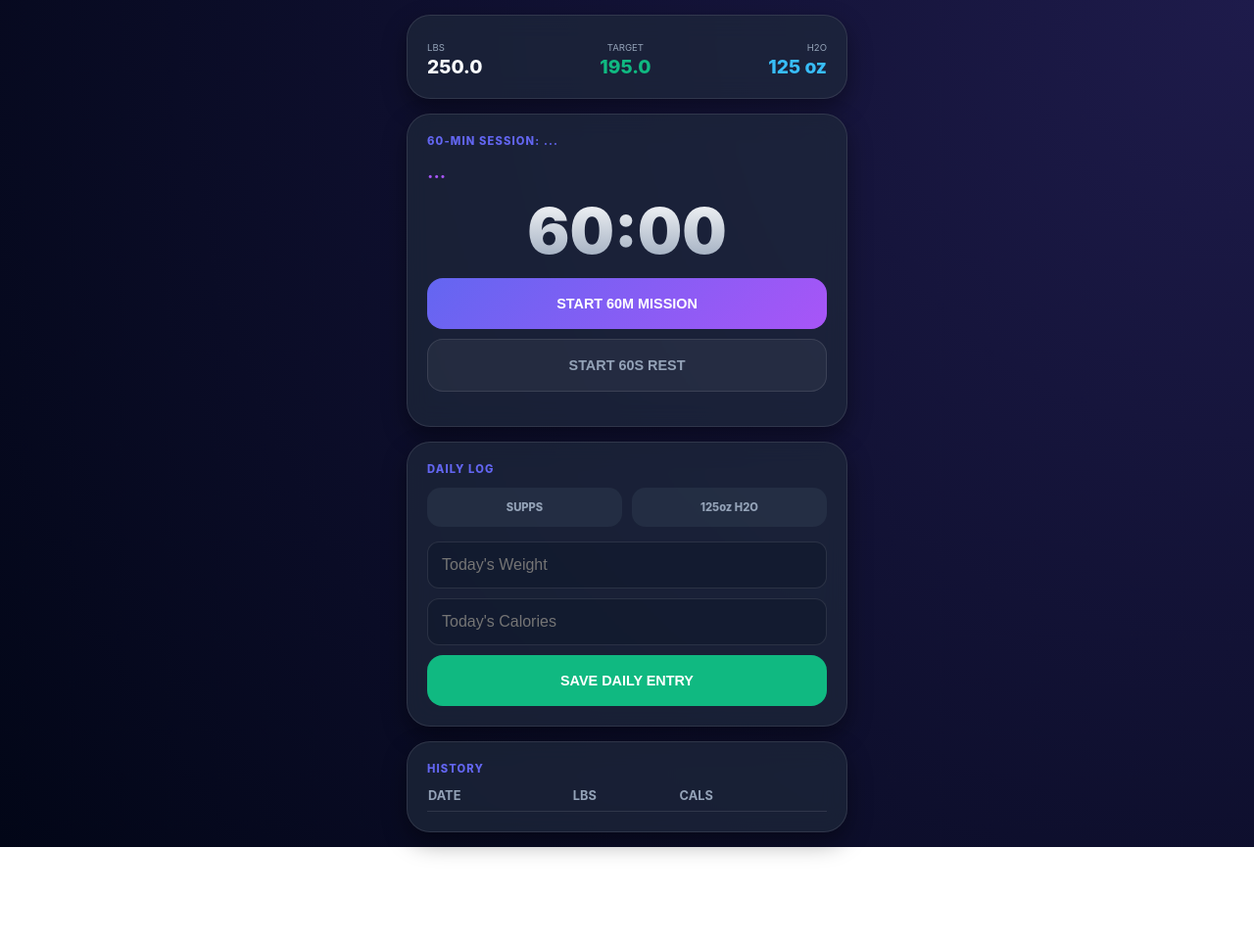
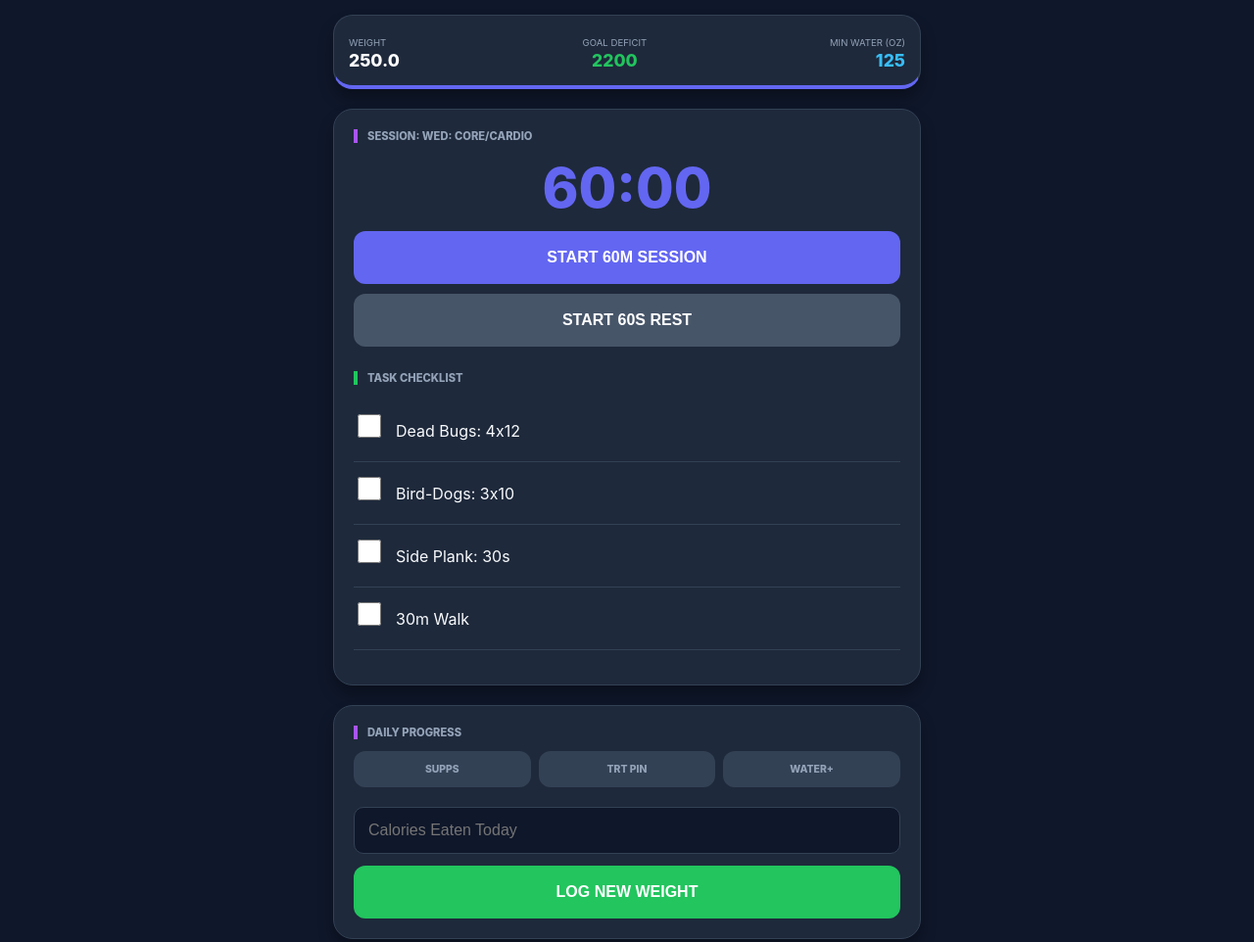
Before and after one commit to jordyrhiner-rgb/Project195lbs, a plain HTML site: page index.html in a window 1280 px wide. Shown: the whole page at 98% size. Before the commit the page ends 865 px from the top, so only its background shows below. Drawn offline with Linux system fonts and the light colour scheme.

Commit message:
Update index.html

```diff
--- a/index.html
+++ b/index.html
@@ -1,128 +1,163 @@
+
 <!DOCTYPE html>
 <html lang="en">
 <head>
     <meta charset="UTF-8">
     <meta name="viewport" content="width=device-width, initial-scale=1.0, maximum-scale=1.0, user-scalable=no">
-    <title>P195: Elite Protocol</title>
+    <title>P195: Elite Tracker</title>
     <style>
-        :root { --bg: #020617; --card: rgba(30, 41, 59, 0.7); --primary: #6366f1; --nerve: #a855f7; --cali: #10b981; --text: #f8fafc; }
-        body { font-family: -apple-system, system-ui, sans-serif; background: radial-gradient(circle at top right, #1e1b4b, #020617); color: var(--text); margin: 0; padding: 15px; min-height: 100vh; display: flex; flex-direction: column; align-items: center; }
-        .dashboard { width: 100%; max-width: 450px; display: flex; flex-direction: column; gap: 15px; }
-        .card { background: var(--card); backdrop-filter: blur(12px); border-radius: 24px; padding: 20px; border: 1px solid rgba(255,255,255,0.1); box-shadow: 0 10px 25px rgba(0,0,0,0.4); }
-        .tile-header { font-weight: 800; text-transform: uppercase; font-size: 0.7rem; letter-spacing: 0.1em; color: var(--primary); margin-bottom: 12px; }
-        .timer-display { font-size: 4rem; font-weight: 900; text-align: center; margin: 10px 0; background: linear-gradient(to bottom, #fff, #94a3b8); -webkit-background-clip: text; -webkit-text-fill-color: transparent; }
-        .btn { width: 100%; padding: 18px; border: none; border-radius: 16px; font-weight: 800; cursor: pointer; text-transform: uppercase; font-size: 0.9rem; transition: 0.2s; }
-        .btn-primary { background: linear-gradient(135deg, var(--primary), var(--nerve)); color: white; }
-        .btn-secondary { background: rgba(255,255,255,0.05); color: #94a3b8; border: 1px solid rgba(255,255,255,0.1); margin-top: 10px; }
+        :root { --bg: #0f172a; --card: #1e293b; --primary: #6366f1; --nerve: #a855f7; --cali: #22c55e; --text: #f8fafc; }
+        body { font-family: -apple-system, system-ui, sans-serif; background: var(--bg); color: var(--text); margin: 0; padding: 15px; }
+        .dashboard { max-width: 600px; margin: auto; display: flex; flex-direction: column; gap: 20px; }
+        .card { background: var(--card); border-radius: 20px; padding: 20px; border: 1px solid #334155; box-shadow: 0 10px 15px rgba(0,0,0,0.3); }
+        .tile-header { font-weight: 800; text-transform: uppercase; font-size: 0.7rem; color: #94a3b8; margin-bottom: 12px; border-left: 4px solid var(--nerve); padding-left: 10px; }
+        .timer-display { font-size: 3.5rem; font-weight: 800; text-align: center; color: var(--primary); margin: 10px 0; }
+        .habit-grid { display: grid; grid-template-columns: repeat(3, 1fr); gap: 8px; margin-bottom: 20px; }
+        .habit-box { background: #334155; padding: 10px; border-radius: 12px; text-align: center; font-size: 0.65rem; font-weight: 800; cursor: pointer; border: 2px solid transparent; color: #94a3b8; }
+        .habit-box.active { background: #4c1d95; border-color: var(--nerve); color: white; }
         .checklist { list-style: none; padding: 0; margin: 15px 0; }
-        .checklist li { background: rgba(15, 23, 42, 0.4); margin-bottom: 8px; padding: 14px; border-radius: 14px; display: flex; align-items: center; gap: 12px; border: 1px solid rgba(255,255,255,0.05); font-size: 0.9rem; }
-        .habit-grid { display: grid; grid-template-columns: 1fr 1fr; gap: 10px; margin-bottom: 15px; }
-        .habit-box { background: rgba(51, 65, 85, 0.4); padding: 12px; border-radius: 14px; text-align: center; font-size: 0.7rem; font-weight: 800; cursor: pointer; color: #94a3b8; border: 1px solid transparent; }
-        .habit-box.active { background: rgba(99, 102, 241, 0.2); border-color: var(--primary); color: white; }
-        input { width: 100%; padding: 14px; border-radius: 12px; border: 1px solid rgba(255,255,255,0.1); background: rgba(15, 23, 42, 0.5); color: white; font-size: 1rem; margin-bottom: 10px; box-sizing: border-box; }
-        .history-list { font-size: 0.8rem; color: #94a3b8; width: 100%; border-collapse: collapse; }
-        .history-list th { text-align: left; padding-bottom: 8px; border-bottom: 1px solid rgba(255,255,255,0.1); }
-        .history-list td { padding: 8px 0; border-bottom: 1px solid rgba(255,255,255,0.05); }
+        .checklist li { display: flex; align-items: center; gap: 12px; padding: 12px 0; border-bottom: 1px solid #334155; font-size: 1rem; }
+        .checklist input[type="checkbox"] { width: 24px; height: 24px; flex-shrink: 0; }
+        input { width: 100%; padding: 14px; margin-bottom: 12px; border-radius: 10px; border: 1px solid #334155; background: #0f172a; color: white; font-size: 16px; box-sizing: border-box; }
+        .btn { width: 100%; padding: 18px; border: none; border-radius: 12px; font-weight: 800; cursor: pointer; background: var(--primary); color: white; text-transform: uppercase; font-size: 1rem; transition: 0.2s; }
+        .btn:disabled { opacity: 0.5; cursor: not-allowed; }
+        .stat-val { font-size: 1.4rem; font-weight: 800; color: var(--cali); }
     </style>
 </head>
 <body>
 
 <div class="dashboard">
-    <div class="card">
-        <div style="display:flex; justify-content: space-between; align-items: center;">
-            <div><small style="color:#94a3b8; font-size:0.6rem;">LBS</small><div id="currWeight" style="font-size:1.2rem; font-weight:800;">250.0</div></div>
-            <div style="text-align:center;"><small style="color:#94a3b8; font-size:0.6rem;">TARGET</small><div style="font-size:1.2rem; font-weight:800; color:var(--cali);">195.0</div></div>
-            <div style="text-align:right;"><small style="color:#94a3b8; font-size:0.6rem;">H2O</small><div style="font-size:1.2rem; font-weight:800; color:#38bdf8;">125 oz</div></div>
+    <div class="card" style="padding: 15px; display: flex; justify-content: space-between; align-items: center; border-bottom: 4px solid var(--primary);">
+        <div>
+            <small style="color:#94a3b8; font-size:0.6rem;">WEIGHT</small>
+            <div class="stat-val" style="color:white; font-size: 1.1rem;" id="currWeight">250.0</div>
+        </div>
+        <div style="text-align:center;">
+            <small style="color:#94a3b8; font-size:0.6rem;">GOAL DEFICIT</small>
+            <div class="stat-val" style="font-size: 1.1rem;">2200</div>
+        </div>
+        <div style="text-align:right;">
+            <small style="color:#94a3b8; font-size:0.6rem;">MIN WATER (OZ)</small>
+            <div class="stat-val" style="color:#38bdf8; font-size: 1.1rem;">125</div>
         </div>
     </div>
 
     <div class="card">
-        <div class="tile-header">60-MIN SESSION: <span id="dayLabel">...</span></div>
-        <h2 id="rTitle" style="margin: 0; font-size: 1.2rem; color: var(--nerve);">...</h2>
+        <div class="tile-header">Session: <span id="rTitle">Loading...</span></div>
         <div class="timer-display" id="timer">60:00</div>
-        <button class="btn btn-primary" onclick="toggleTimer()" id="tBtn">Start 60m Mission</button>
-        <button class="btn btn-secondary" id="restBtn" onclick="startRest()">Start 60s Rest</button>
+
+        <button class="btn" onclick="toggleTimer()" id="tBtn">Start 60m Session</button>
+        <button class="btn" id="restBtn" onclick="startRest()" style="background:#475569; margin-top:10px;">Start 60s Rest</button>
+
+        <div class="tile-header" style="border-color: var(--cali); margin-top:25px;">Task Checklist</div>
         <ul id="checkList" class="checklist"></ul>
     </div>
 
     <div class="card">
-        <div class="tile-header">DAILY LOG</div>
+        <div class="tile-header">Daily Progress</div>
         <div class="habit-grid">
-            <div class="habit-box" id="hSupp" onclick="toggleHabit('hSupp')">SUPPS</div>
-            <div class="habit-box" id="hWater" onclick="toggleHabit('hWater')">125oz H2O</div>
+            <div class="habit-box" id="hSupp" onclick="this.classList.toggle('active')">SUPPS</div>
+            <div class="habit-box" id="hTRT" onclick="this.classList.toggle('active')">TRT PIN</div>
+            <div class="habit-box" id="hWater" onclick="this.classList.toggle('active')">WATER+</div>
         </div>
-        <input type="number" id="weightIn" placeholder="Today's Weight">
-        <input type="number" id="calsIn" placeholder="Today's Calories">
-        <button class="btn btn-primary" onclick="logEntry()" style="background: var(--cali);">Save Daily Entry</button>
-    </div>
-
-    <div class="card">
-        <div class="tile-header">HISTORY</div>
-        <table class="history-list"><thead><tr><th>DATE</th><th>LBS</th><th>CALS</th></tr></thead><tbody id="historyBody"></tbody></table>
+        <input type="number" id="cals" placeholder="Calories Eaten Today">
+        <button class="btn" onclick="saveWeight()" style="background:var(--cali);">Log New Weight</button>
     </div>
 </div>
 
 <script>
     let timerInterval, restInterval;
+    const SESSION_DURATION = 3600; // 1 hour
+
     const routines = [
-        {t: "Active Recovery", d: "SUNDAY", e: ["60m Continuous Walk", "Magnesium 500mg", "Meal Prep Focus"]},
-        {t: "Upper Calisthenics", d: "MONDAY", e: ["Pushups: 5 sets to failure", "Inverted Rows: 5 sets", "Dips: 4 sets", "Plank: 5x1 min", "Banded Facepulls: 4x15"]},
-        {t: "High-Burn Metcon", d: "TUESDAY", e: ["Shadow Box: 10m", "Air Squats: 6x25", "High Knees: 5x1m", "Burpees: 4x12", "Mountain Climbers: 5m"]},
-        {t: "Core & Stability", d: "WEDNESDAY", e: ["Dead Bugs: 5x15", "Bird-Dogs: 5x12 per side", "Side Planks: 4x45s", "Glute Bridges: 4x20", "30m Zone 2 Walk (115bpm)"]},
-        {t: "Lower Calisthenics", d: "THURSDAY", e: ["Air Squats: 6x20", "Lunges: 5x12 per side", "Wall Sit: 4x1m", "Calf Raises: 5x20", "Box Step-ups: 5m"]},
-        {t: "Full Body Metcon", d: "FRIDAY", e: ["Jump Jacks: 5m", "Burpees: 5x10", "Plank Jacks: 5x1m", "Shadow Box: 10m", "Fast Walk: 15m"]},
-        {t: "Active Recovery", d: "SATURDAY", e: ["Mobility/Yoga: 30m", "Zone 2 Walk: 30m", "Foam Roll Muscles"]}
+        {t: "Sun: Active Rest", e: ["45 Min Walk", "Magnesium (500mg)", "Prep Meals"]},
+        {t: "Mon: Calisthenics", e: ["Pushups: 4x12", "Inverted Rows: 4x10", "Dips: 3x10", "Plank: 3x1min"]},
+        {t: "Tue: Metcon", e: ["Shadow Box: 3m", "Air Squats: 4x25", "High Knees: 1m", "Burpees: 10"]},
+        {t: "Wed: Core/Cardio", e: ["Dead Bugs: 4x12", "Bird-Dogs: 3x10", "Side Plank: 30s", "30m Walk"]},
+        {t: "Thu: Calisthenics", e: ["Squats: 4x20", "Lunges: 3x12", "Wall Sit: 1min", "Calf Raises: 3x20"]},
+        {t: "Fri: Metcon", e: ["Mtn Climbers: 45s", "Burpees: 10", "Jumping Jacks: 1m", "Plank Jacks: 45s"]},
+        {t: "Sat: Active Rest", e: ["Mobility Flow", "30 Min Walk", "Magnesium (500mg)"]}
     ];
 
     function updateWorkout() {
         const day = new Date().getDay();
         document.getElementById('rTitle').innerText = routines[day].t;
-        document.getElementById('dayLabel').innerText = routines[day].d;
-        document.getElementById('checkList').innerHTML = routines[day].e.map(ex => `<li><input type="checkbox"> <span>${ex}</span></li>`).join('');
+        document.getElementById('checkList').innerHTML = routines[day].e.map(ex =>
+            `<li><input type="checkbox"> <span>${ex}</span></li>`).join('');
     }
 
     function toggleTimer() {
-        const startTime = localStorage.getItem('p195_start');
+        const startTime = localStorage.getItem('sessionStartTime');
         if (!startTime) {
-            const now = Date.now(); localStorage.setItem('p195_start', now);
-            runInterval(now);
+            const now = Date.now();
+            localStorage.setItem('sessionStartTime', now);
+            startInterval(now);
+            document.getElementById('tBtn').innerText = "SESSION RUNNING";
+            document.getElementById('tBtn').style.background = "#ef4444";
         } else {
-            if(confirm("Reset session?")) { localStorage.removeItem('p195_start'); clearInterval(timerInterval); document.getElementById('timer').innerText = "60:00"; }
+            if(confirm("End session and reset timer?")) {
+                localStorage.removeItem('sessionStartTime');
+                clearInterval(timerInterval);
+                document.getElementById('timer').innerText = "60:00";
+                document.getElementById('tBtn').innerText = "START 60m SESSION";
+                document.getElementById('tBtn').style.background = "var(--primary)";
+            }
         }
     }
 
-    function runInterval(start) {
+    function startInterval(start) {
         clearInterval(timerInterval);
         timerInterval = setInterval(() => {
-            const rem = 3600 - Math.floor((Date.now() - start) / 1000);
-            if (rem <= 0) { document.getElementById('timer').innerText = "DONE"; return; }
-            document.getElementById('timer').innerText = `${Math.floor(rem/60)}:${(rem%60).toString().padStart(2,'0')}`;
+            const elapsed = Math.floor((Date.now() - start) / 1000);
+            const remaining = SESSION_DURATION - elapsed;
+
+            if (remaining <= 0) {
+                document.getElementById('timer').innerText = "DONE";
+                document.getElementById('tBtn').innerText = "FINISH";
+                clearInterval(timerInterval);
+                return;
+            }
+
+            let m = Math.floor(remaining / 60), s = remaining % 60;
+            document.getElementById('timer').innerText = `${m}:${s < 10 ? '0' : ''}${s}`;
         }, 1000);
     }
 
     function startRest() {
-        let r = 60; const b = document.getElementById('restBtn'); b.disabled = true;
+        let restLeft = 60;
+        const restBtn = document.getElementById('restBtn');
+        restBtn.disabled = true;
+        clearInterval(restInterval);
         restInterval = setInterval(() => {
-            r--; b.innerText = `REST: ${r}s`;
-            if (r <= 0) { clearInterval(restInterval); b.innerText = "Start 60s Rest"; b.disabled = false; }
+            restLeft--;
+            restBtn.innerText = `RESTING: ${restLeft}s`;
+            if (restLeft <= 0) {
+                clearInterval(restInterval);
+                restBtn.innerText = "START 60s REST";
+                restBtn.disabled = false;
+                alert("Rest Over - Get Back To Work");
+            }
         }, 1000);
     }
 
-    function toggleHabit(id) { document.getElementById(id).classList.toggle('active'); }
-
-    function logEntry() {
-        const w = document.getElementById('weightIn').value;
-        const c = document.getElementById('calsIn').value;
-        if (!w || !c) return alert("Enter weight and calories");
-        const history = JSON.parse(localStorage.getItem('p195_history') || "[]");
-        history.unshift({ date: new Date().toLocaleDateString(), weight: w, cals: c });
-        localStorage.setItem('p195_history', JSON.stringify(history.slice(0, 7)));
-        localStorage.setItem('p195_lastWeight', w);
-        location.reload();
+    function saveWeight() {
+        const w = prompt("Current Weight (lbs):", "250");
+        if(w) {
+            localStorage.setItem('p195_lastWeight', w);
+            document.getElementById('currWeight').innerText = parseFloat(w).toFixed(1);
+        }
     }
 
     window.onload = () => {
-        const history = JSON.parse(localStorage.getItem('p195_history') || "[]");
-        document.getElementById('historyBody').innerHTML = history.map(h => `<tr><td>${h.date}</td><td>${h.weight}</td><td>${h.cals}</td></tr>`).join('');
+        const savedStart = localStorage.getItem('sessionStartTime');
+        if (savedStart) {
+            startInterval(parseInt(savedStart));
+            document.getElementById('tBtn').innerText = "SESSION RUNNING";
+            document.getElementById('tBtn').style.background = "#ef4444";
+        }
         document.getElementById('currWeight').innerText = localStorage.getItem('p195_lastWeight') || "250.0";
-        const saved = localStorage.getItem('p195_start'); if (saved) run
+        updateWorkout();
+    };
+</script>
+</body>
+</html>
```
